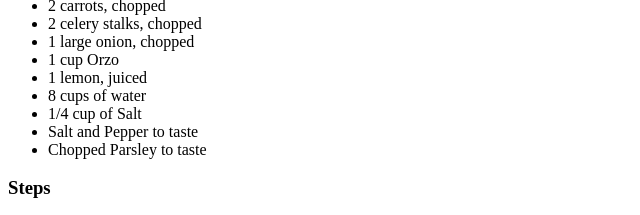
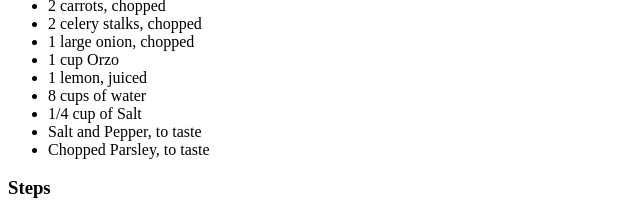
Before and after one commit to mgstafl/odin-recipes, a plain HTML site: page recipes/chickensoup.html in a window 1280 px wide. Shown: the part 576-791 px from the top of the page, 0-640 px from the left. Drawn offline with Linux system fonts and the light colour scheme.

Commit message:
small textual change

```diff
--- a/recipes/chickensoup.html
+++ b/recipes/chickensoup.html
@@ -21,8 +21,8 @@
             <li>1 lemon, juiced</li>
             <li>8 cups of water</li>
             <li>1/4 cup of Salt</li>
-            <li>Salt and Pepper to taste</li>
-            <li>Chopped Parsley to taste</li>
+            <li>Salt and Pepper, to taste</li>
+            <li>Chopped Parsley, to taste</li>
         </ul>
     <h3>Steps</h3>
         <ol>
```
